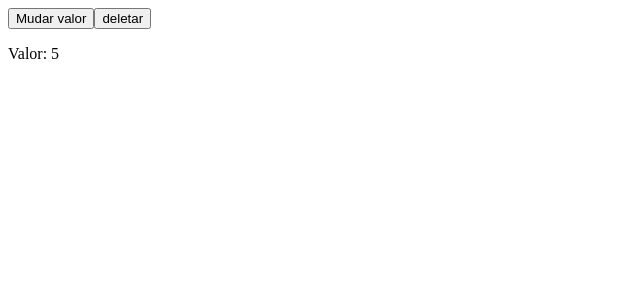
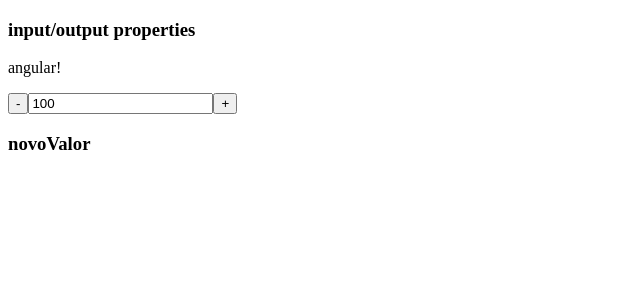
Before and after one commit to PamelaMarinho/AngularFundamentos, an Angular app: page / in a window 1280 px wide. Shown: the top 300 px of the page, without its empty margins (0-640 px from the left). Built offline with nearby package versions, Linux system fonts and the light colour scheme.

Commit message:
viewChild

```diff
--- a/src/app/app.component.html
+++ b/src/app/app.component.html
@@ -3,11 +3,11 @@
   <!-- <meu-primeiro-component></meu-primeiro-component>
   <app-teste></app-teste>
   <app-terceiro></app-terceiro>
-  <app-quarto></app-quarto>
-  <app-data-binding></app-data-binding> -->
-  <button (click)="mudarValor()"  >Mudar valor</button>
+  <app-quarto></app-quarto> -->
+  <app-data-binding></app-data-binding>
+ <!--  <button (click)="mudarValor()"  >Mudar valor</button>
   <button (click)="deletar()">deletar</button>
-  <app-ciclo [valorInicial]="valor" *ngIf="!deletado"></app-ciclo>
+  <app-ciclo [valorInicial]="valor" *ngIf="!deletado"></app-ciclo> -->
 
 </div>
 
--- a/src/app/output-properties/output-properties.component.html
+++ b/src/app/output-properties/output-properties.component.html
@@ -1,5 +1,5 @@
 <button (click)="decrementa()">-</button>
 
-<input type="text" [value]="valor" readonly>
+<input type="text" [value]="valor" readonly #campoInput>
 
 <button (click)="incrementa()">+</button>
--- a/src/app/output-properties/output-properties.component.ts
+++ b/src/app/output-properties/output-properties.component.ts
@@ -1,4 +1,4 @@
-import { Component, OnInit, Input, EventEmitter, Output } from '@angular/core';
+import { Component, OnInit, Input, EventEmitter, Output, ViewChild } from '@angular/core';
 
 @Component({
   selector: 'contador',
@@ -11,7 +11,10 @@ export class OutputPropertiesComponent implements OnInit {
 
   @Output() mudouValor = new EventEmitter();
 
+  @ViewChild("campoInput",{static: false}) campoInput!: HTMLElement;
+
   incrementa(){
+    console.log(this.campoInput)
     this.valor++;
     this.mudouValor.emit({novoValor: this.valor})
   }
```
